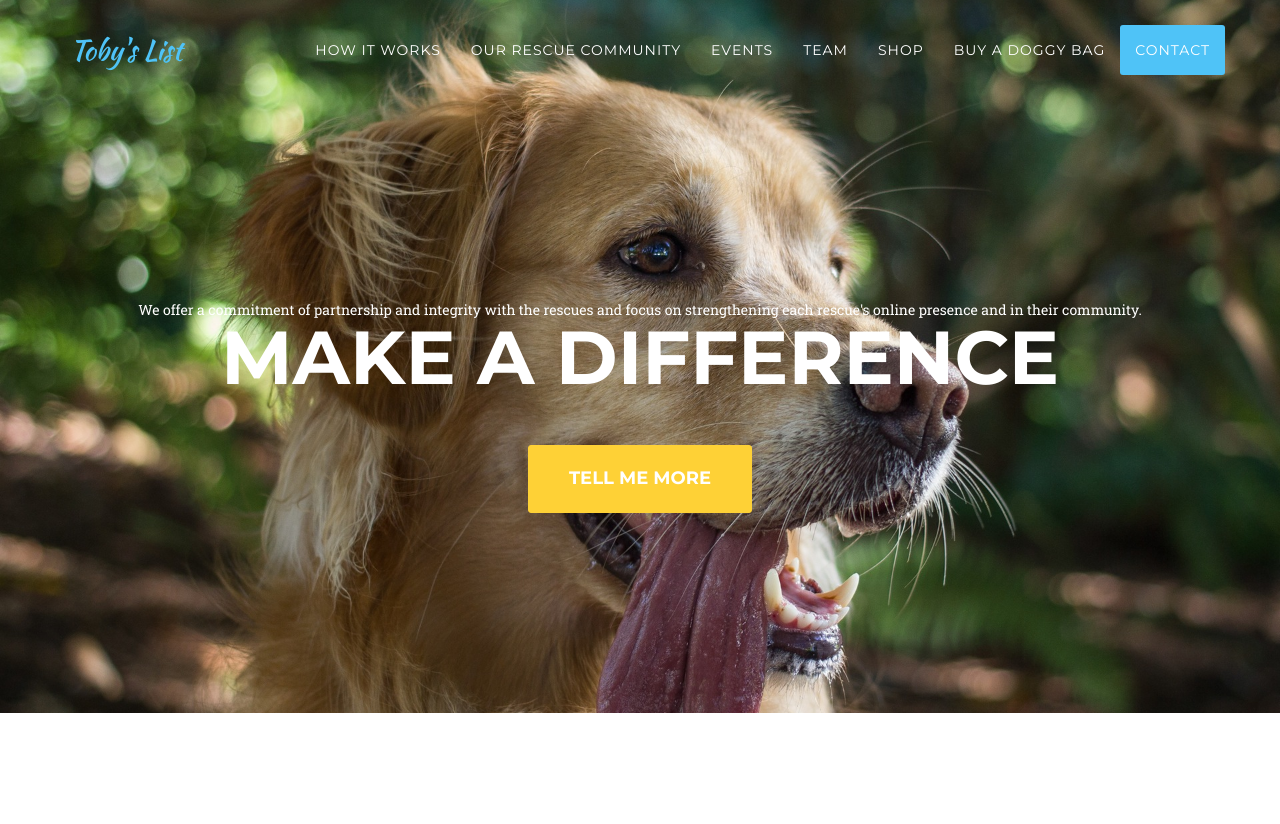
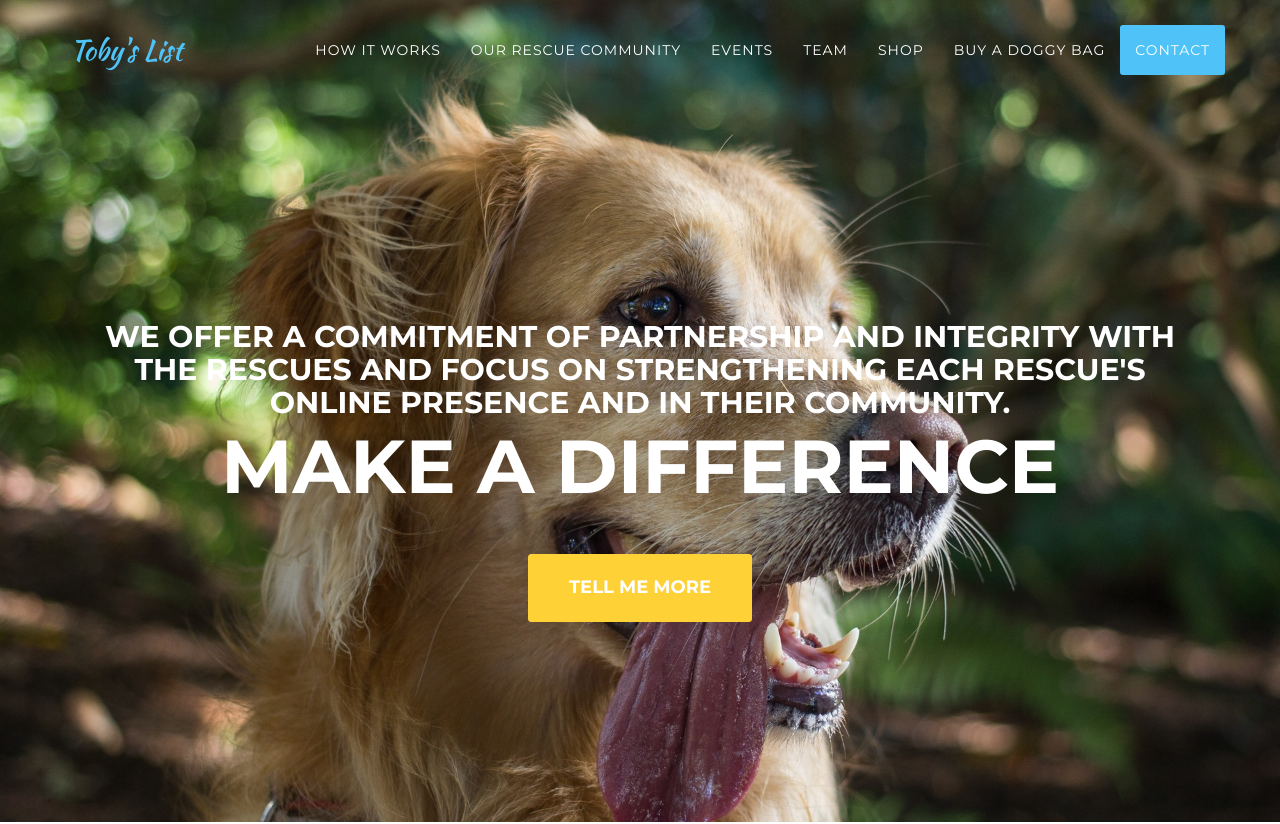
Before and after one commit to Santamerr/santamerr.github.io, a plain HTML site: page index.html in a window 1280 px wide. Shown: the top 824 px of the page. Drawn offline with nearby package versions, Linux system fonts and the light colour scheme; a web font is replaced by a local one.

Commit message:
changed div to heading
Trying to change class type for text

```diff
--- a/index.html
+++ b/index.html
@@ -92,7 +92,7 @@
     <header>
         <div class="container">
             <div class="intro-text">
-                <div class="section-heading">We offer a commitment of partnership and integrity with the rescues and focus on strengthening each rescue's online presence and in their community.</div>
+                <h2 class="section-heading">We offer a commitment of partnership and integrity with the rescues and focus on strengthening each rescue's online presence and in their community.</h2>
                 <div class="intro-heading">Make a difference</div>
                 <a href="#services" class="page-scroll btn btn-xl">Tell Me More</a>
             </div>
```
